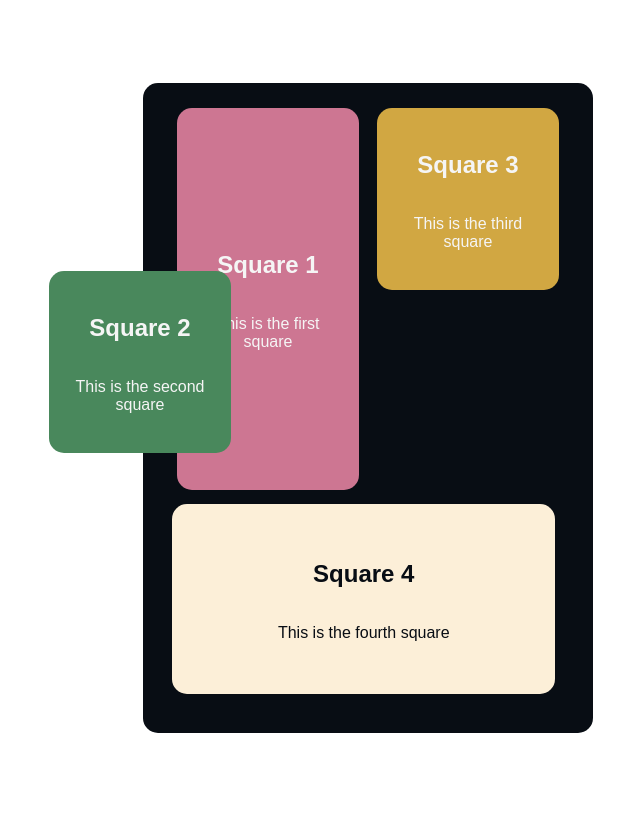
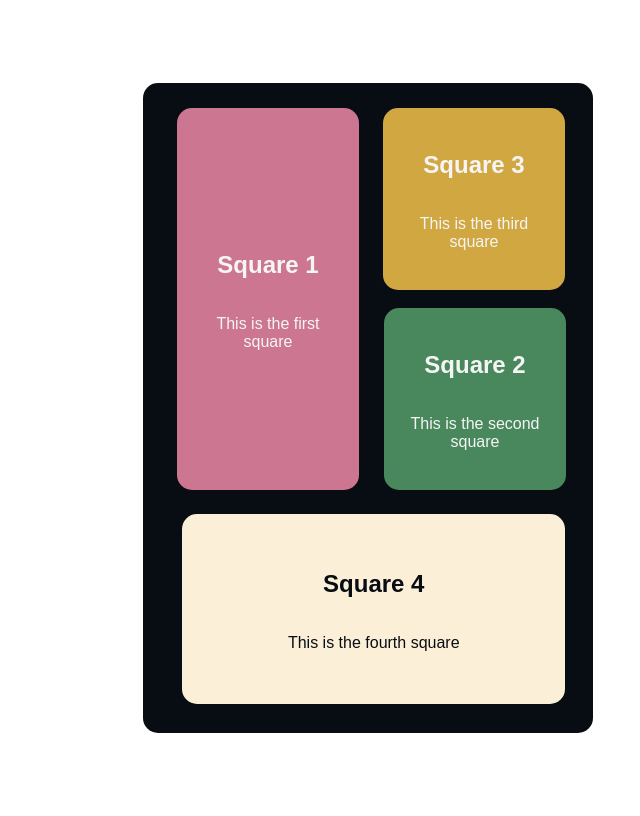
Before and after one commit to BorisMichaelRandebrock/Sass-exercise, a website: page index.html in a window 1280 px wide. Shown: the whole page, without its empty margins (272-912 px from the left). Drawn offline with Linux system fonts and the light colour scheme.

Commit message:
changed position absolute sq2 to p relative 2,3 & 4

```diff
--- a/sass/style.scss
+++ b/sass/style.scss
@@ -49,6 +49,9 @@
     border-radius: 15px;
     height: 150px;
     padding: 16px;
+    position: relative;
+    top: -382px;
+    left: 106px;
   }
   .square--two {
     background-color: variable.$main-green;
@@ -63,9 +66,9 @@
     border-radius: 15px;
     height: 150px;
     padding: 16px;
-    position: absolute;
-    top: 271px;
-    left: 321px;
+    position: relative;
+    top: 200px;
+    left: 7px;
   }
   .square--four {
     background-color: variable.$main-vanilla;
@@ -79,6 +82,9 @@
     justify-content: center;
     align-items: center;
     padding: 20px;
+    position: relative;
+    top: -158px;
+    left: 10px;
   }
 }
 
```
Also changed, not shown: css/style.css, 1 other file.
